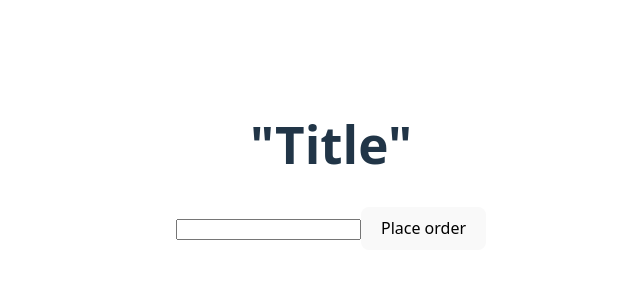
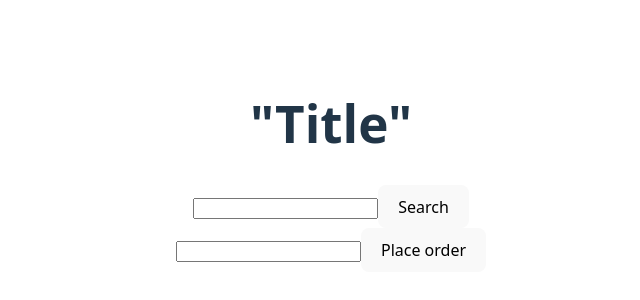
Before and after one commit to oleksandrahotsyn/form, a React (Vite) app: page / in a window 1280 px wide. Shown: the part 234-534 px from the top of the page, without its empty margins (309-949 px from the left). Built offline with nearby package versions, Linux system fonts and the light colour scheme.

Commit message:
fix SearchForm

```diff
--- a/src/App.tsx
+++ b/src/App.tsx
@@ -1,15 +1,47 @@
-// import { useState } from "react";
+import { useState } from "react";
+import axios from "axios";
 import "./App.css";
 import OrderForm from "./components/OrderForm";
+import SearchForm from "./components/SearchForm";
+
+interface Article {
+  objectID: string;
+  title: string;
+  url: string;
+}
+
+interface ArticlesHttpResponse {
+  hits: Article[];
+}
 
 function App() {
+  const [articles, setArticles] = useState<Article[]>([]);
+
   const handleOrder = (data: string) => {
     console.log("Order received from:", data);
   };
-
+  const handleSearch = async (topic: string) => {
+    const response = await axios.get<ArticlesHttpResponse>(
+      `https://hn.algolia.com/api/v1/search?query=${topic}`
+    );
+    setArticles(response.data.hits);
+    console.log(response.data);
+  };
   return (
     <>
       <h1>"Title"</h1>
+      <SearchForm onSubmit={handleSearch} />
+      {articles.length > 0 && (
+        <ul>
+          {articles.map(({ objectID, url, title }) => (
+            <li key={objectID}>
+              <a href={url} target="_blank">
+                {title}
+              </a>
+            </li>
+          ))}
+        </ul>
+      )}
       <OrderForm onSubmit={handleOrder} />
     </>
   );
```
